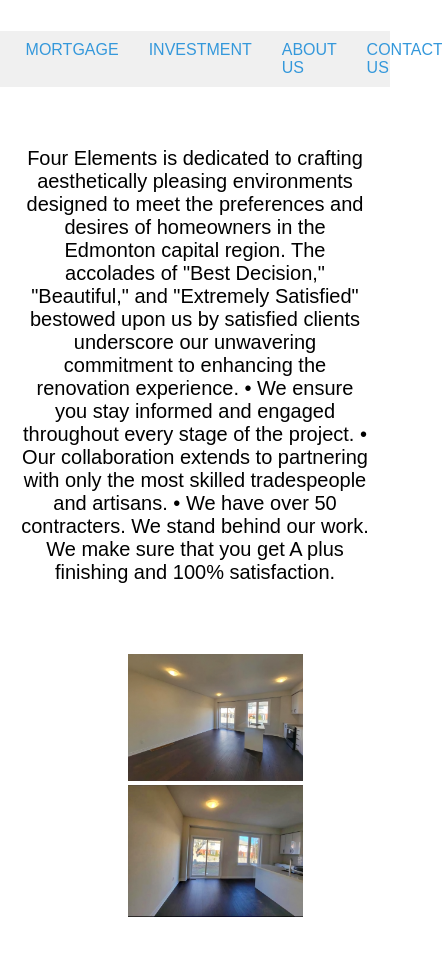
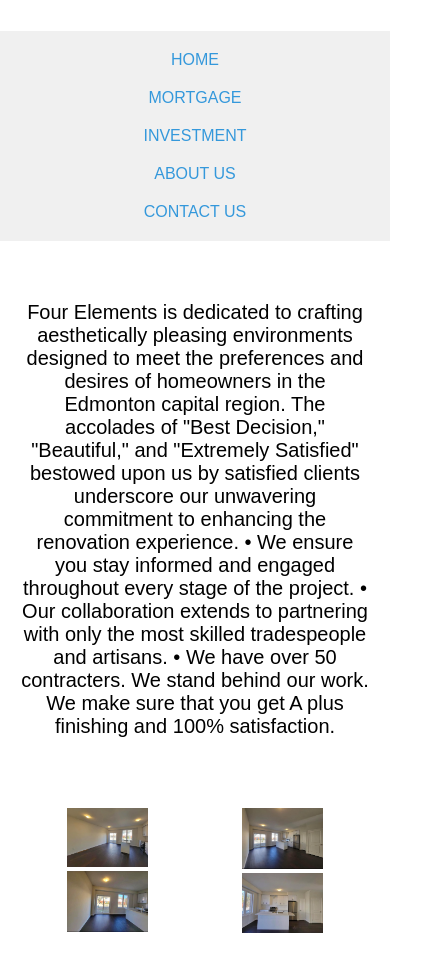
Before and after one commit to Donpremt12/D, a plain HTML site: page renovations.html in a window 390 px wide. Shown: the part 65-1023 px from the top of the page, 442 px wide, since content can reach past the window. Drawn offline with Linux system fonts and the light colour scheme.

Commit message:
Update renovations.css

```diff
--- a/renovations.css
+++ b/renovations.css
@@ -63,25 +63,25 @@ body {
 
 .review-1,
 .review-2 {
-    width: 45%;
+    width: 100%;
     padding: 10px;
     margin: 10px;
 }
 
 .review-img-1 {
-    max-width: 50%;
+    max-width: 80%;
     height: auto;
-    width: 50%; /* Adjust the width as needed */
+    width: 60%; /* Adjust the width as needed */
     max-height: 200px; /* Set a max height to maintain proportion */
 }
 
 @media (max-width: 768px) {
-    .reviews {
+    .nav {
         flex-direction: column;
+        align-items: center;
     }
 
-    .review-1,
-    .review-2 {
-        width: 100%;
+    .nav a {
+        margin: 10px 0;
     }
 }
```
